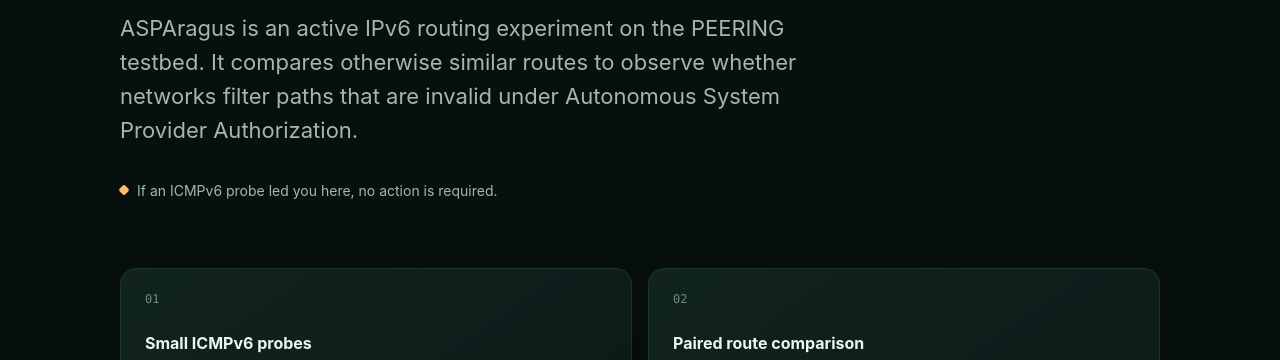
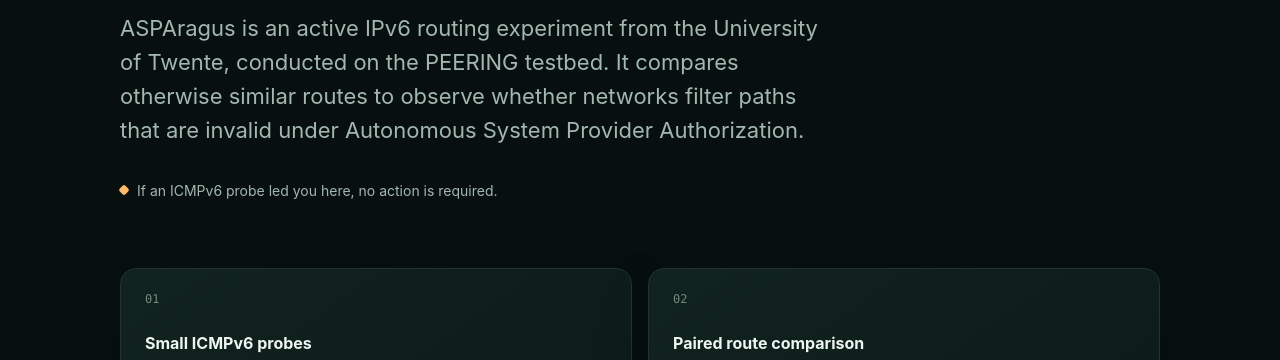
Before and after one commit to nhoeger/ASPAMeasurement, a plain HTML site: page index.html in a window 1280 px wide. Shown: the part 404-764 px from the top of the page. Drawn offline with Linux system fonts and the light colour scheme.

Commit message:
Initial commit

```diff
--- a/index.html
+++ b/index.html
@@ -321,9 +321,7 @@
       <p class="eyebrow">Internet measurement notice</p>
       <h1 id="page-title">Measuring how ASPA changes route reachability.</h1>
       <p class="lead">
-        ASPAragus is an active IPv6 routing experiment on the PEERING testbed.
-        It compares otherwise similar routes to observe whether networks filter
-        paths that are invalid under Autonomous System Provider Authorization.
+        ASPAragus is an active IPv6 routing experiment from the University of Twente, conducted on the PEERING testbed. It compares otherwise similar routes to observe whether networks filter paths that are invalid under Autonomous System Provider Authorization.
       </p>
       <p class="hero-note">If an ICMPv6 probe led you here, no action is required.</p>
     </section>
```
